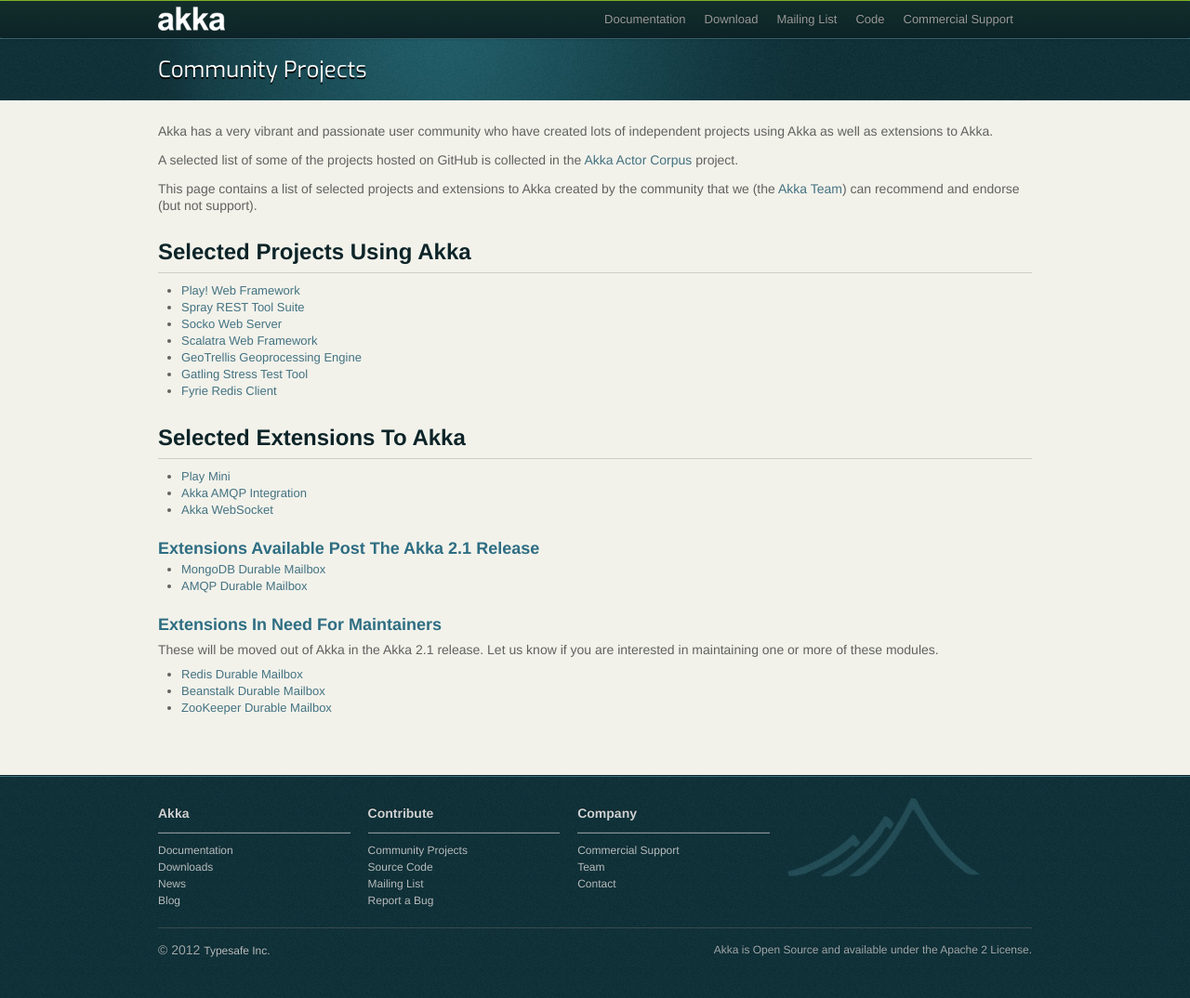
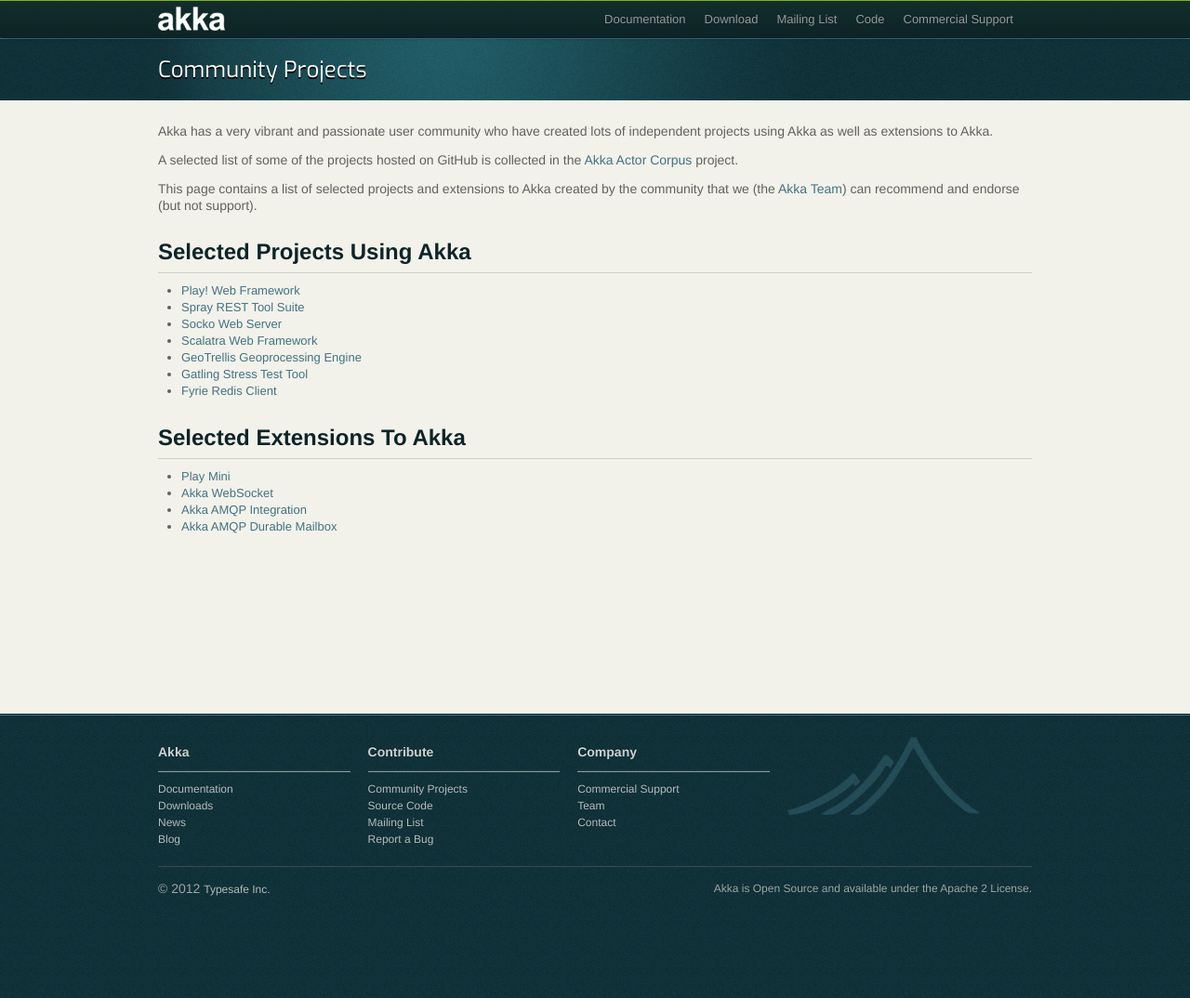
Before and after one commit to raboof/akka.github.com, a Jekyll site: the page built from community/index.md, in a window 1280 px wide. Shown: the whole page at 93% size. Built offline with Jekyll 4.4.1, drawn with Linux system fonts in a browser that asks for light colours; after the commit the page ends 1008 px from its top, so only the background shows below that.

Commit message:
Removed links to not yet maintained/moved out extensions.

```diff
--- a/community/index.md
+++ b/community/index.md
@@ -22,18 +22,6 @@
 ## Selected Extensions To Akka
 
 * [Play Mini](https://github.com/typesafehub/play2-mini)
+* [Akka WebSocket](https://github.com/mojolly/backchat-websocket)
 * [Akka AMQP Integration](https://github.com/momania/akka-amqp)
-* [Akka WebSocket](https://github.com/mojolly/backchat-websocket)
-
-### Extensions Available Post The Akka 2.1 Release
-
-* [MongoDB Durable Mailbox](https://github.com/akka/akka/tree/master/akka-durable-mailboxes/akka-mongo-mailbox)
-* [AMQP Durable Mailbox](https://github.com/drexin/akka-amqp-mailbox)
-
-### Extensions In Need For Maintainers
-
-These will be moved out of Akka in the Akka 2.1 release. Let us know if you are interested in maintaining one or more of these modules.
-
-* [Redis Durable Mailbox](https://github.com/akka/akka/tree/master/akka-durable-mailboxes/akka-redis-mailbox)
-* [Beanstalk Durable Mailbox](https://github.com/akka/akka/tree/master/akka-durable-mailboxes/akka-beanstalk-mailbox)
-* [ZooKeeper Durable Mailbox](https://github.com/akka/akka/tree/master/akka-durable-mailboxes/akka-zookeeper-mailbox)
+* [Akka AMQP Durable Mailbox](https://github.com/drexin/akka-amqp-mailbox)
```
